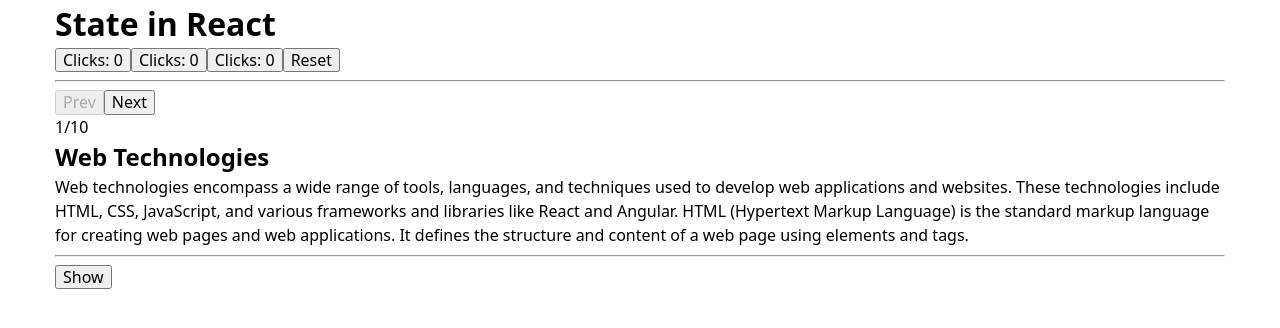
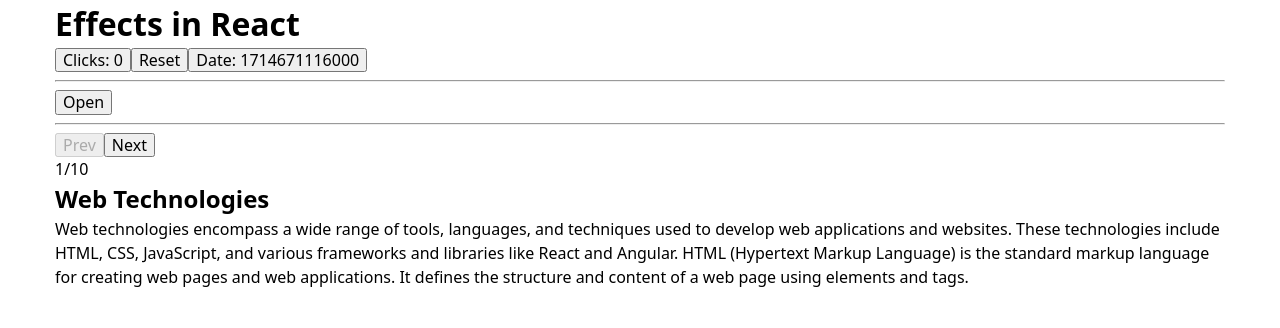
Before and after one commit to luxplanjay/react-101, a React (Vite) app: page / in a window 1280 px wide. Shown: the top 328 px of the page. Built offline with nearby package versions, Linux system fonts and the light colour scheme.

Commit message:
add examples

```diff
--- a/src/components/App/App.jsx
+++ b/src/components/App/App.jsx
@@ -1,54 +1,27 @@
+import ClickTracker from "../ClickTracker/ClickTracker";
 import { useState } from "react";
+import Timer from "../Timer/Timer";
 import Reader from "../Reader/Reader";
 import css from "./App.module.css";
 import articles from "../../articles.json";
 
-const ClickCounter = ({ value, onCount }) => {
-  return <button onClick={onCount}>Clicks: {value}</button>;
-};
-
 export default function App() {
-  const [clicks, setClicks] = useState(0);
-
-  const handleClick = () => {
-    setClicks(clicks + 1);
-  };
-
-  const handleReset = () => {
-    setClicks(0);
-  };
-
-  const [isVisible, setIsVisible] = useState(false);
-
-  const handleToggle = () => {
-    setIsVisible(!isVisible);
-  };
+  const [isOpen, setIsOpen] = useState(false);
 
   return (
     <div className={css.container}>
-      <h1>State in React</h1>
+      <h1>Effects in React</h1>
 
-      <ClickCounter value={clicks} onCount={handleClick} />
-      <ClickCounter value={clicks} onCount={handleClick} />
-      <ClickCounter value={clicks} onCount={handleClick} />
-      <button onClick={handleReset}>Reset</button>
+      <ClickTracker />
+      <hr />
 
+      <button onClick={() => setIsOpen(!isOpen)}>
+        {isOpen ? "Close" : "Open"}
+      </button>
+      {isOpen && <Timer />}
       <hr />
+
       <Reader articles={articles} />
-
-      <hr />
-      <button onClick={handleToggle}>{isVisible ? "Hide" : "Show"}</button>
-      {isVisible && (
-        <p>
-          Lorem ipsum dolor sit amet consectetur adipisicing elit. Corrupti,
-          voluptatem. Reprehenderit eum beatae adipisci alias illo, recusandae
-          dignissimos distinctio aperiam tempore, omnis exercitationem
-          cupiditate sint eveniet mollitia suscipit iusto! Delectus
-          exercitationem officiis ducimus ex? Tenetur ad dolorem natus unde
-          nostrum distinctio repudiandae voluptatem soluta, vero, quisquam eos
-          rerum facere consectetur.
-        </p>
-      )}
     </div>
   );
 }
--- /dev/null
+++ b/src/components/ClickTracker/ClickTracker.jsx
@@ -0,0 +1,39 @@
+import { useState, useEffect } from "react";
+
+const getClicks = () => {
+  const savedClicks = localStorage.getItem("my-clicks");
+  return savedClicks !== null ? JSON.parse(savedClicks) : 0;
+};
+
+export default function ClickTracker() {
+  const [clicks, setClicks] = useState(getClicks);
+  const [date, setDate] = useState(Date.now());
+
+  useEffect(() => {
+    localStorage.setItem("my-clicks", clicks);
+  }, [clicks]);
+
+  // useEffect(() => {
+  //   console.log("Only on mount");
+  // }, []);
+
+  // useEffect(() => {
+  //   console.log(clicks);
+
+  //   return () => {
+  //     console.log("clicks cleanup");
+  //   };
+  // }, [clicks]);
+
+  // useEffect(() => {
+  //   console.log("date: ", date);
+  // }, [date]);
+
+  return (
+    <div>
+      <button onClick={() => setClicks(clicks + 1)}>Clicks: {clicks}</button>
+      <button onClick={() => setClicks(0)}>Reset</button>
+      <button onClick={() => setDate(Date.now())}>Date: {date}</button>
+    </div>
+  );
+}
--- a/src/components/Reader/Reader.jsx
+++ b/src/components/Reader/Reader.jsx
@@ -1,8 +1,16 @@
-import { useState } from "react";
+import { useState, useEffect } from "react";
 import Progress from "../Progress/Progress";
 
+const getInitialIndex = () => {
+  const saveIndex = localStorage.getItem("reader-index");
+  if (saveIndex !== null) {
+    return JSON.parse(saveIndex);
+  }
+  return 0;
+};
+
 export default function Reader({ articles }) {
-  const [articleIdx, setArticleIdx] = useState(0);
+  const [articleIdx, setArticleIdx] = useState(getInitialIndex);
 
   const handlePrev = () => {
     setArticleIdx(articleIdx - 1);
@@ -11,6 +19,10 @@ export default function Reader({ articles }) {
   const handleNext = () => {
     setArticleIdx(articleIdx + 1);
   };
+
+  useEffect(() => {
+    localStorage.setItem("reader-index", articleIdx);
+  }, [articleIdx]);
 
   const currentArticle = articles[articleIdx];
   const isFirst = articleIdx === 0;
--- /dev/null
+++ b/src/components/Timer/Timer.jsx
@@ -0,0 +1,19 @@
+import { useEffect } from "react";
+
+// Mount > Unmount > Mount
+
+export default function Timer() {
+  useEffect(() => {
+    console.log("setInterval");
+    const id = setInterval(() => {
+      console.log(Date.now());
+    }, 1000);
+
+    return () => {
+      console.log("cleanup");
+      clearInterval(id);
+    };
+  }, []);
+
+  return <div>Timer</div>;
+}
```
Also changed, not shown: 1 other file (tests, documents, lock files or other folders).
